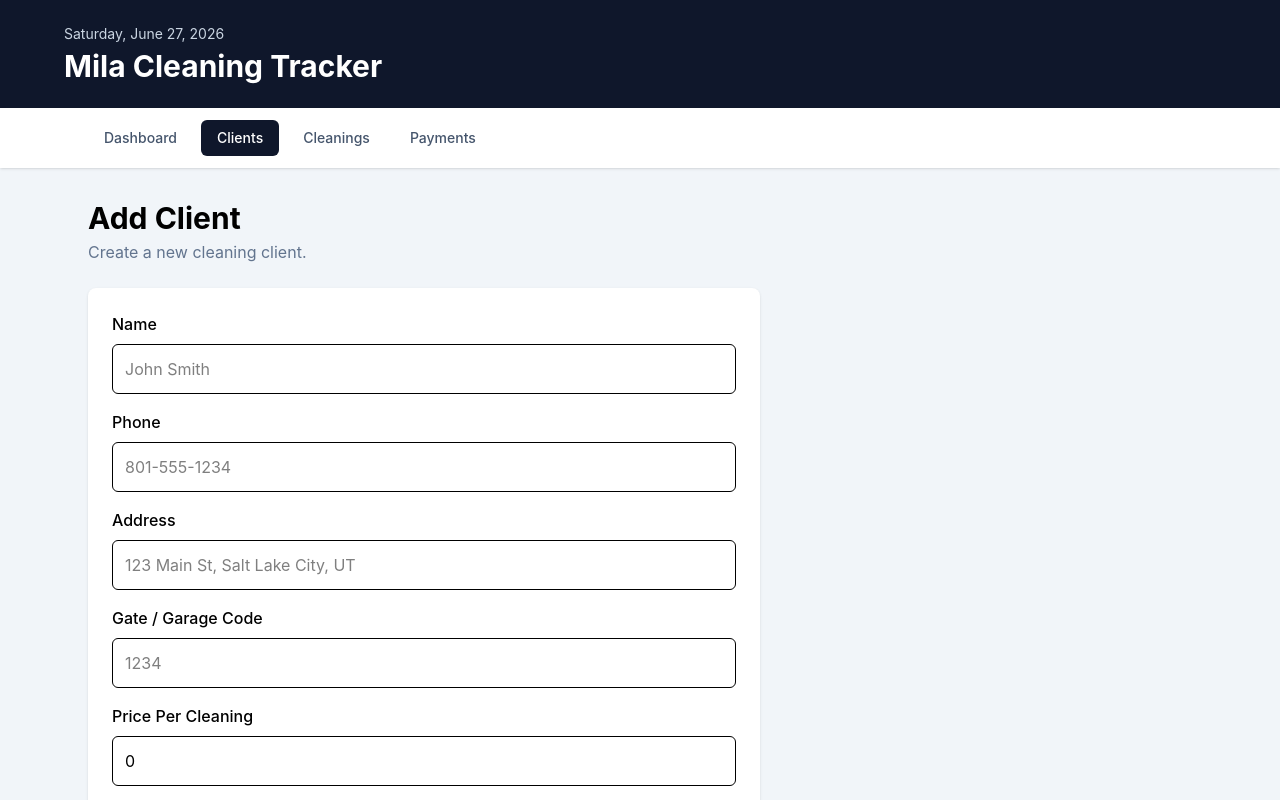
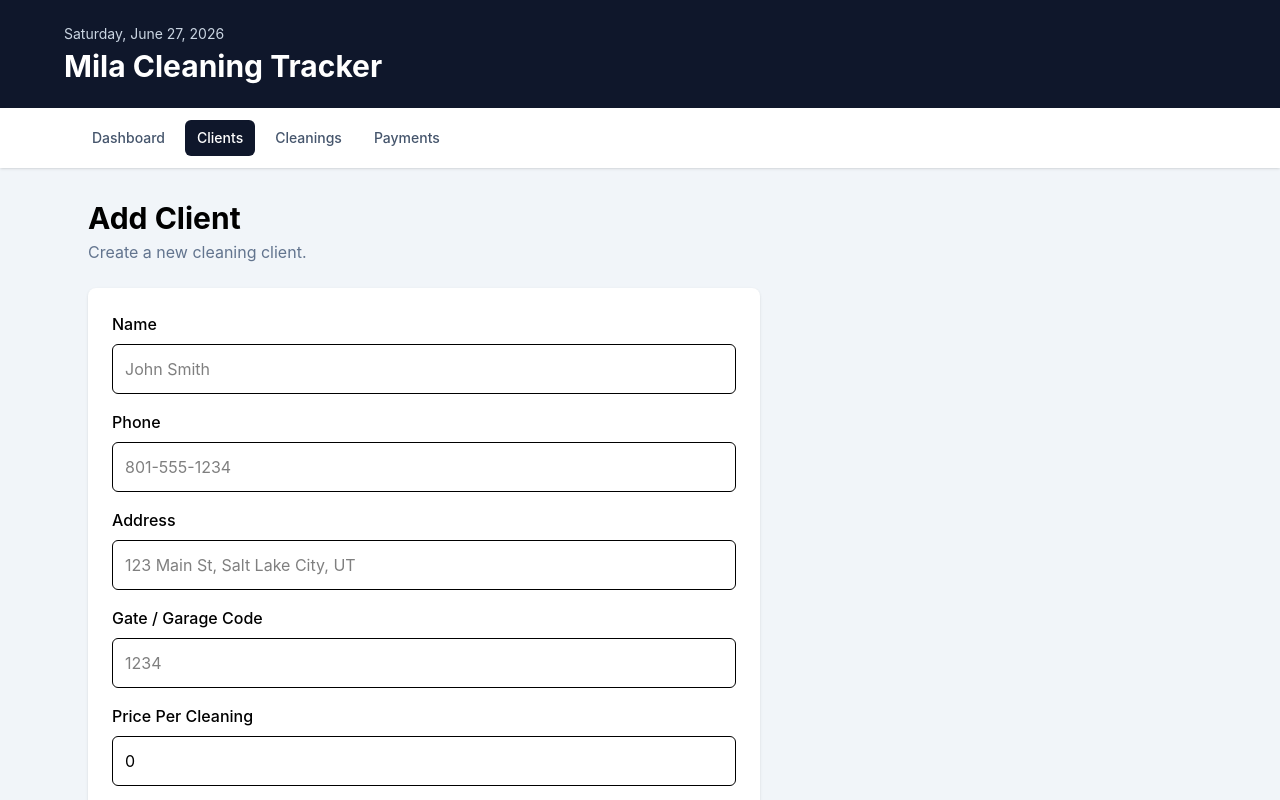
Before and after one commit to milamelo4/mila-cleaning-tracker, a React (Vite) app: page /clients/new in a window 1280 px wide. Shown: the top 800 px of the page. Built offline with nearby package versions, Linux system fonts and the light colour scheme.

Commit message:
fixed nav links width

```diff
--- a/src/components/Navbar.tsx
+++ b/src/components/Navbar.tsx
@@ -1,11 +1,11 @@
 import { NavLink } from "react-router-dom";
 
 function Navbar() {
-  const baseClass =
-    "rounded-md px-4 py-2 text-sm font-medium transition-colors";
+ const baseClass =
+  "rounded-md px-3 py-2 text-sm font-medium transition-colors";
 
   return (
-    <nav className="flex gap-2 px-6 py-3">
+    <nav className="flex gap-2 px-4 py-3">
       <NavLink
         to="/"
         className={({ isActive }) =>
```
